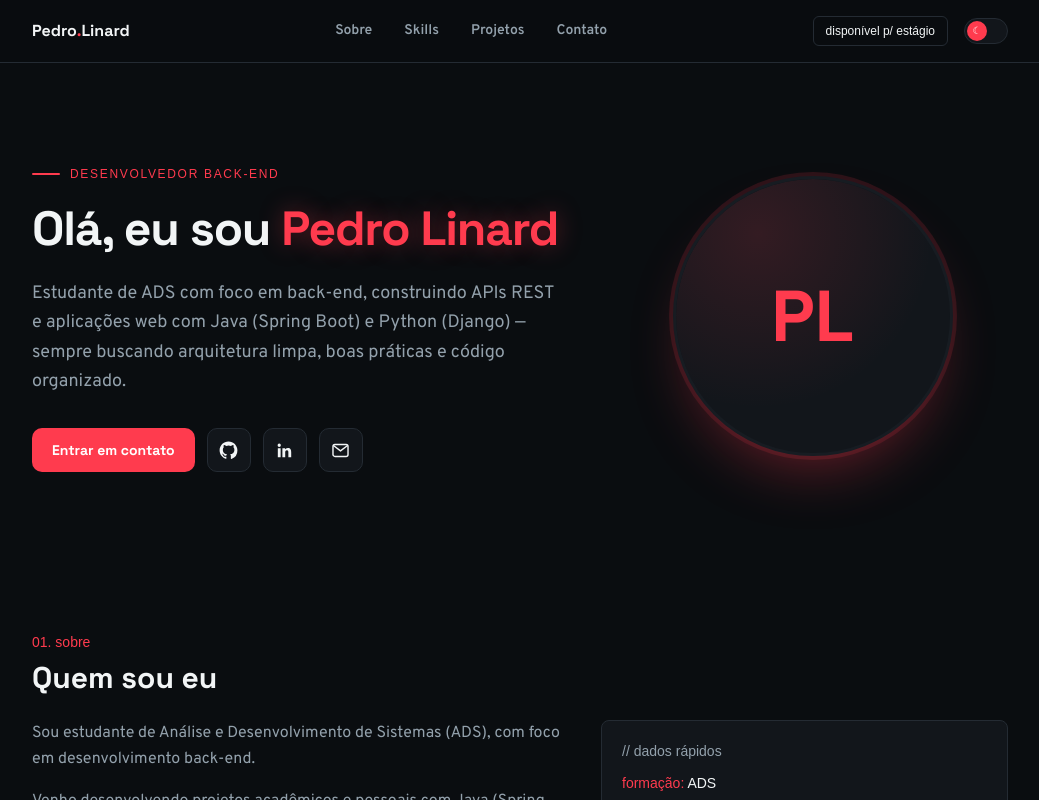
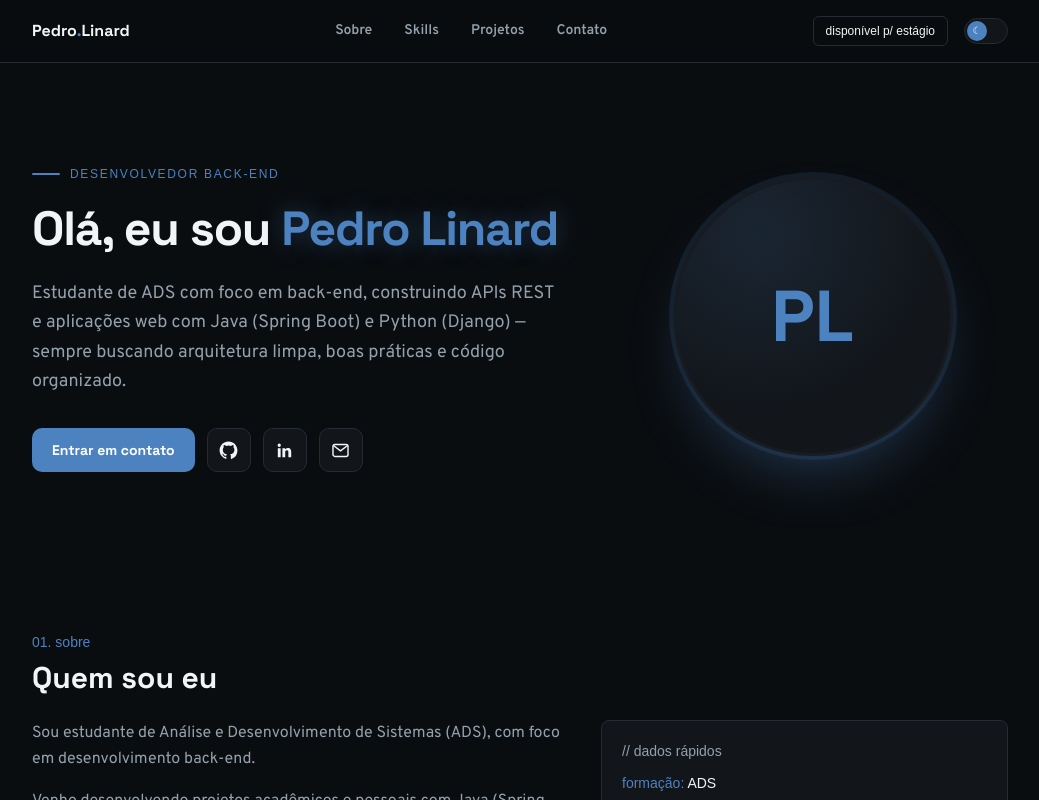
Before and after one commit to pedrolinard/portifolio, a Next.js app: page / in a window 1280 px wide. Shown: the top 800 px of the page, without its empty margins (120-1159 px from the left). Built offline with nearby package versions, Linux system fonts and the light colour scheme; a web font is replaced by a local one.

Commit message:
Troca cor de acento de vermelho para azul marinho

```diff
--- a/src/app/globals.css
+++ b/src/app/globals.css
@@ -8,10 +8,10 @@
   --border: #242b33;
   --foreground: #f2f5f6;
   --muted: #93a1ac;
-  --accent: #ff3b4e;
-  --accent-strong: #ff5c6c;
-  --accent-soft: rgba(255, 59, 78, 0.14);
-  --accent-glow: rgba(255, 59, 78, 0.38);
+  --accent: #4c82c0;
+  --accent-strong: #5f97d6;
+  --accent-soft: rgba(76, 130, 192, 0.14);
+  --accent-glow: rgba(76, 130, 192, 0.38);
   --fixed-white: #ffffff;
 }
 
@@ -23,10 +23,10 @@ html[data-theme="light"] {
   --border: #c9d3d8;
   --foreground: #14232c;
   --muted: #4b5f6b;
-  --accent: #d1263f;
-  --accent-strong: #a81e33;
-  --accent-soft: #fbe0e3;
-  --accent-glow: rgba(209, 38, 63, 0.25);
+  --accent: #2c4a75;
+  --accent-strong: #1e3557;
+  --accent-soft: #dce6f2;
+  --accent-glow: rgba(44, 74, 117, 0.25);
   --fixed-white: #ffffff;
 }
 
```
